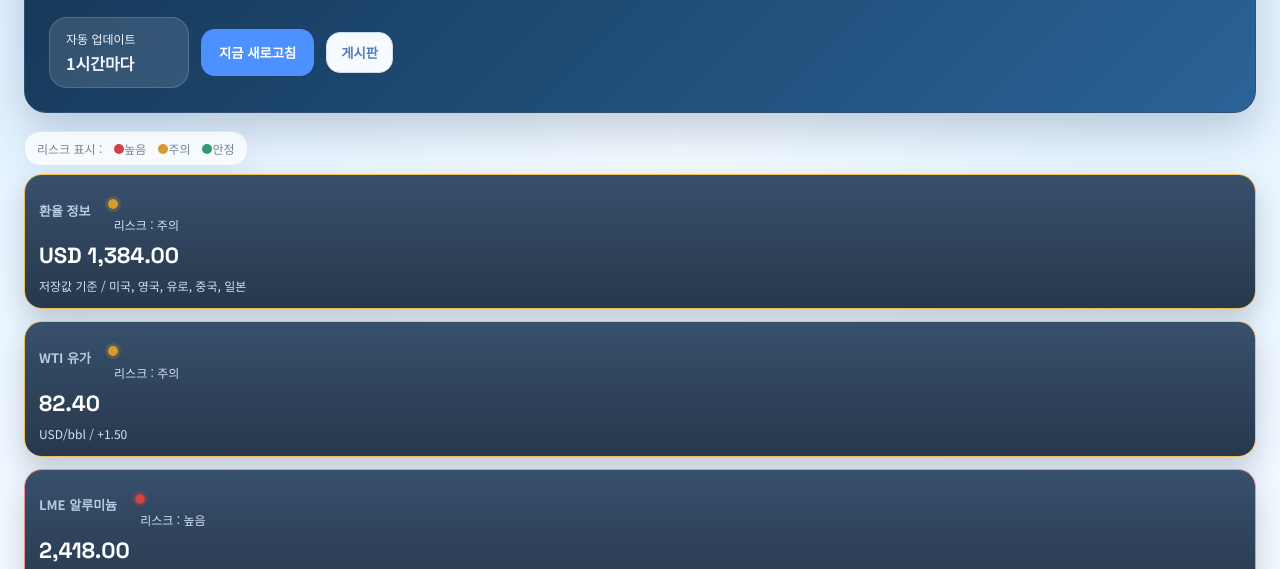
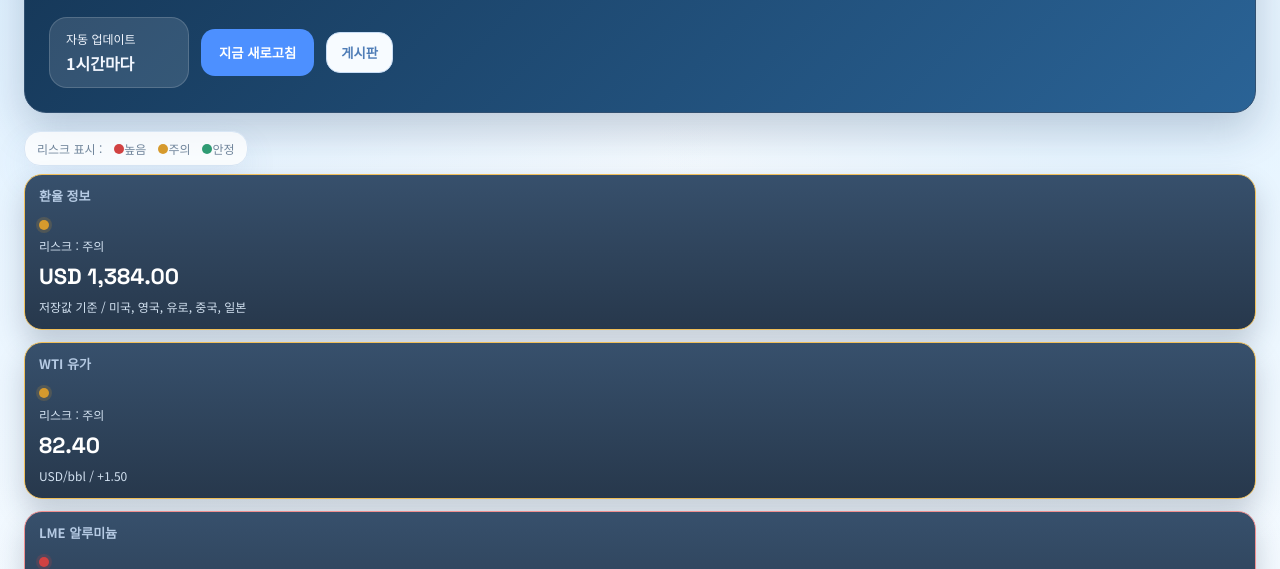
Before and after one commit to hijanginnospc-janggom/aerospace_monitoring_dashboard, a website: page index.html in a window 1280 px wide. Shown: the part 216-785 px from the top of the page. Drawn offline with Linux system fonts and the light colour scheme; no server answers.

Commit message:
Adjust risk label alignment in metric cards

```diff
--- a/styles.css
+++ b/styles.css
@@ -211,11 +211,17 @@ body {
 }
 
 .legend-item,
-.metric-status-line,
-.metric-heading {
+.metric-status-line {
   display: flex;
   align-items: center;
   flex-wrap: nowrap;
+}
+
+.metric-heading {
+  display: flex;
+  flex-direction: column;
+  align-items: flex-start;
+  gap: 8px;
 }
 
 .risk-dot {
@@ -253,17 +259,13 @@ body {
 
 .metric-status-line {
   gap: 6px;
-  margin-left: 1.1rem;
   color: #d3e2f1;
   font-size: 11px;
   line-height: 1.1;
   white-space: nowrap;
-  flex-wrap: nowrap;
-  flex: 0 0 auto;
 }
 
 .metric-risk-label {
-  margin-left: 0.35rem;
   white-space: nowrap;
   display: inline-block;
   vertical-align: middle;
```
